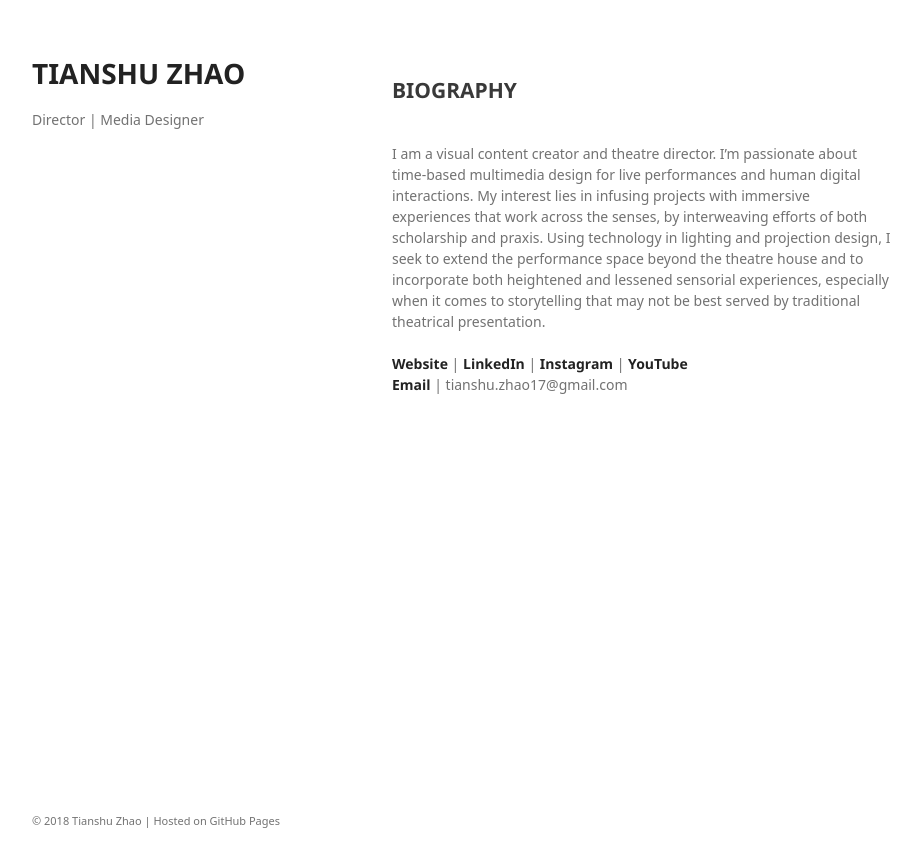
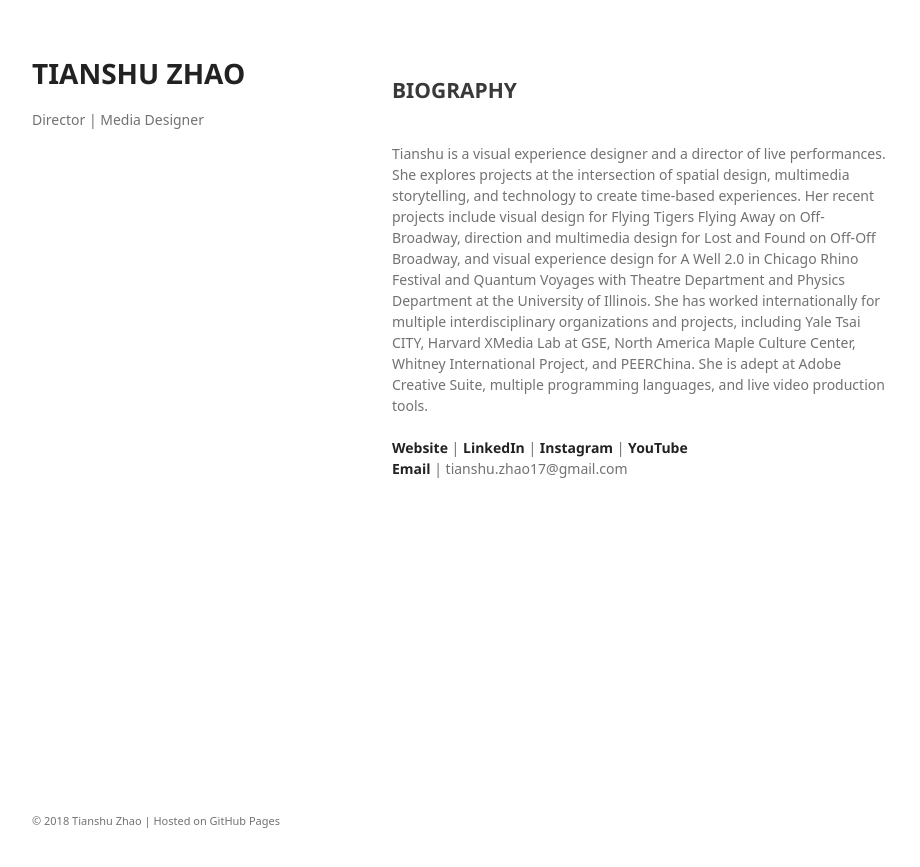
Before and after one commit to tianshu-z/tianshu-z.github.io, a Jekyll site: the page built from biography.html, in a window 1280 px wide. Shown: the top 867 px of the page, without its empty margins (178-1098 px from the left). Built offline with Jekyll 4.4.1, drawn with Linux system fonts in a browser that asks for light colours; some web fonts are replaced.

Commit message:
Update biography.html

```diff
--- a/biography.html
+++ b/biography.html
@@ -15,9 +15,9 @@
     <h2>BIOGRAPHY</h2>
   <br>
 
-I am a visual content creator and theatre director.  I’m passionate about time-based multimedia design for live performances and human digital interactions. My interest lies in infusing projects with immersive experiences that work across the senses, by interweaving efforts of both scholarship and praxis. Using technology in lighting and projection design, I seek to extend the performance space beyond the theatre house and to incorporate both heightened and lessened sensorial experiences, especially when it comes to storytelling that may not be best served by traditional theatrical presentation.
+Tianshu is a visual experience designer and a director of live performances. She explores projects at the intersection of spatial design, multimedia storytelling, and technology to create time-based experiences. Her recent projects include visual design for Flying Tigers Flying Away on Off-Broadway, direction and multimedia design for Lost and Found on Off-Off Broadway, and visual experience design for A Well 2.0 in Chicago Rhino Festival and Quantum Voyages with Theatre Department and Physics Department at the University of Illinois. She has worked internationally for multiple interdisciplinary organizations and projects, including Yale Tsai CITY, Harvard XMedia Lab at GSE, North America Maple Culture Center, Whitney International Project, and PEERChina. She is adept at Adobe Creative Suite, multiple programming languages, and live video production tools.
 
-<br>
+    <br>
 <br>
 
 <a href="https://tianshu-z.github.io"><strong>Website</strong></a> | <a href="https://www.linkedin.com/in/tianshu-zhao-60348766/"><strong>LinkedIn</strong></a> | <a href="https://www.instagram.com/zoe_zhao17"><strong>Instagram</strong></a> | <a href="https://www.youtube.com/channel/UCl8aHmXObdkvdteCA-g0PMg?view_as=subscriber"><strong>YouTube</strong></a>
```
